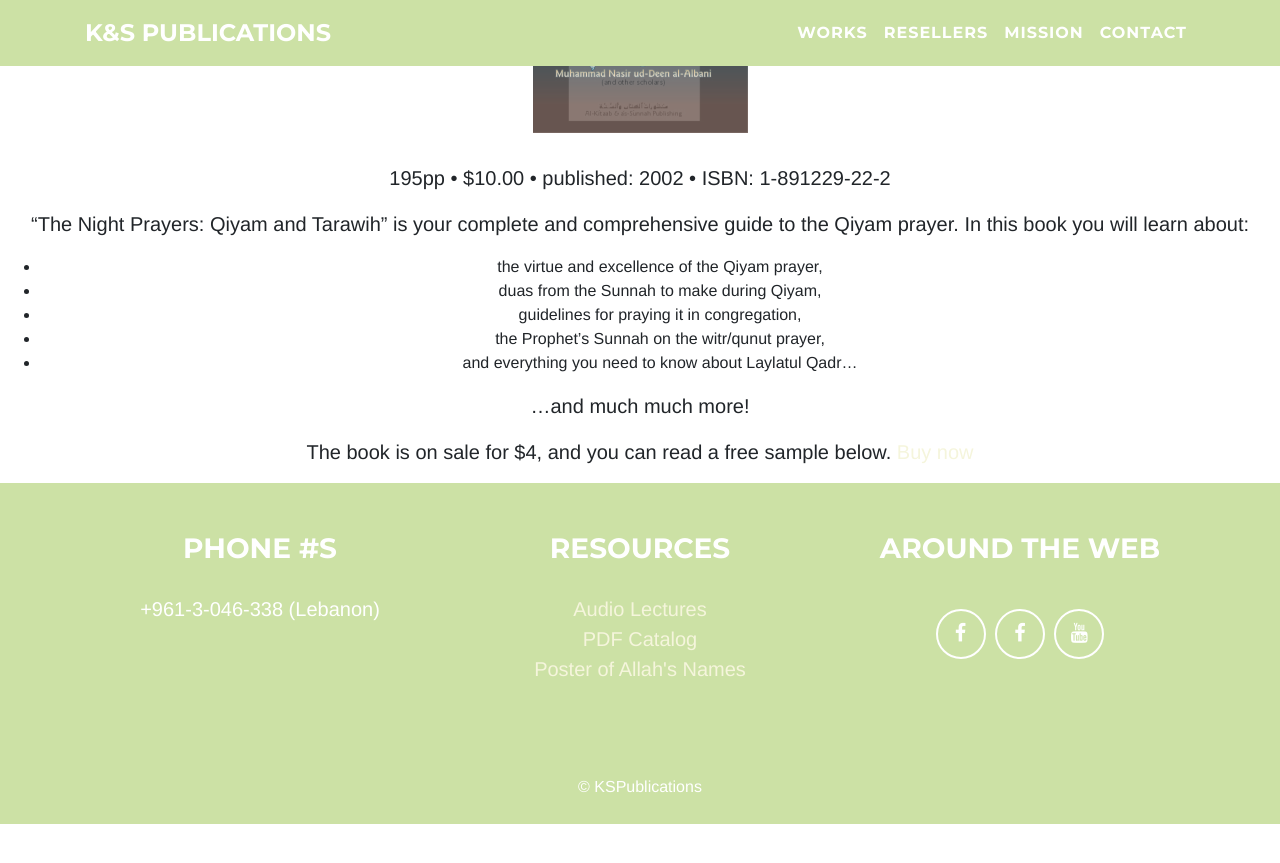
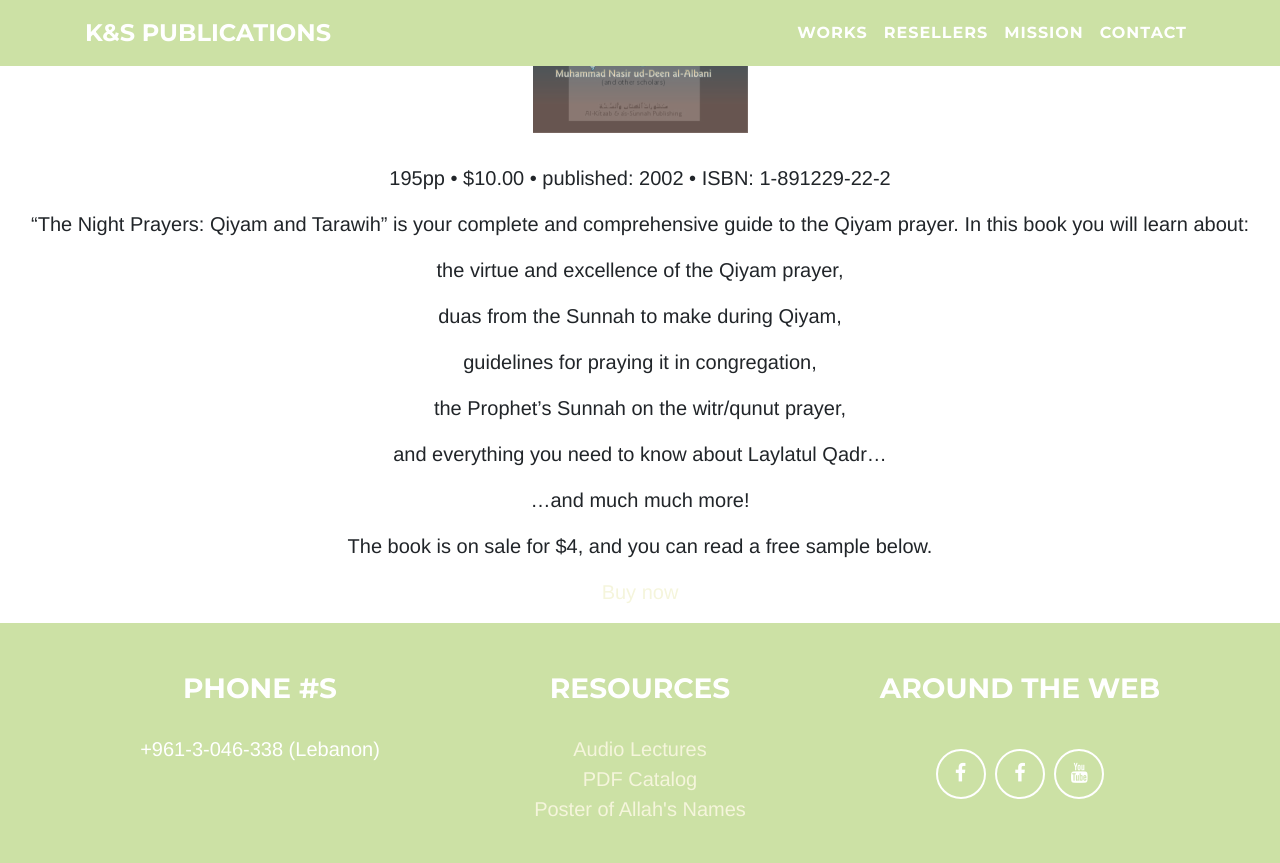
Before and after one commit to kspublications/kspublications.github.io, a Jekyll site: the page built from _books/fiqh-handbooks/qiyam.md, in a window 1280 px wide and 900 px high, scrolled down 449 px. Shown: the top 863 px of the window. Built offline with Jekyll 4.4.1, drawn with Linux system fonts in a browser that asks for light colours; before the commit the page ends 1273 px from its top, so only the background shows below that.

```diff
--- a/_books/fiqh-handbooks/qiyam.md
+++ b/_books/fiqh-handbooks/qiyam.md
@@ -9,14 +9,20 @@ isbn: 1-891229-22-2
 
 “The Night Prayers: Qiyam and Tarawih” is your complete and comprehensive guide to the Qiyam prayer. In this book you will learn about:
 
-- the virtue and excellence of the Qiyam prayer,
-- duas from the Sunnah to make during Qiyam,
-- guidelines for praying it in congregation,
-- the Prophet’s Sunnah on the witr/qunut prayer,
-- and everything you need to know about Laylatul Qadr...
+the virtue and excellence of the Qiyam prayer,
+
+duas from the Sunnah to make during Qiyam,
+
+guidelines for praying it in congregation,
+
+the Prophet’s Sunnah on the witr/qunut prayer,
+
+and everything you need to know about Laylatul Qadr...
 
 ...and much much more!
 
 The book is on sale for $4, and you can read a free sample below.
+
+
 <script src="https://gumroad.com/js/gumroad.js"></script>
 <a class="gumroad-button" href="https://gumroad.com/l/PgLfi" target="_blank">Buy now</a>
```
